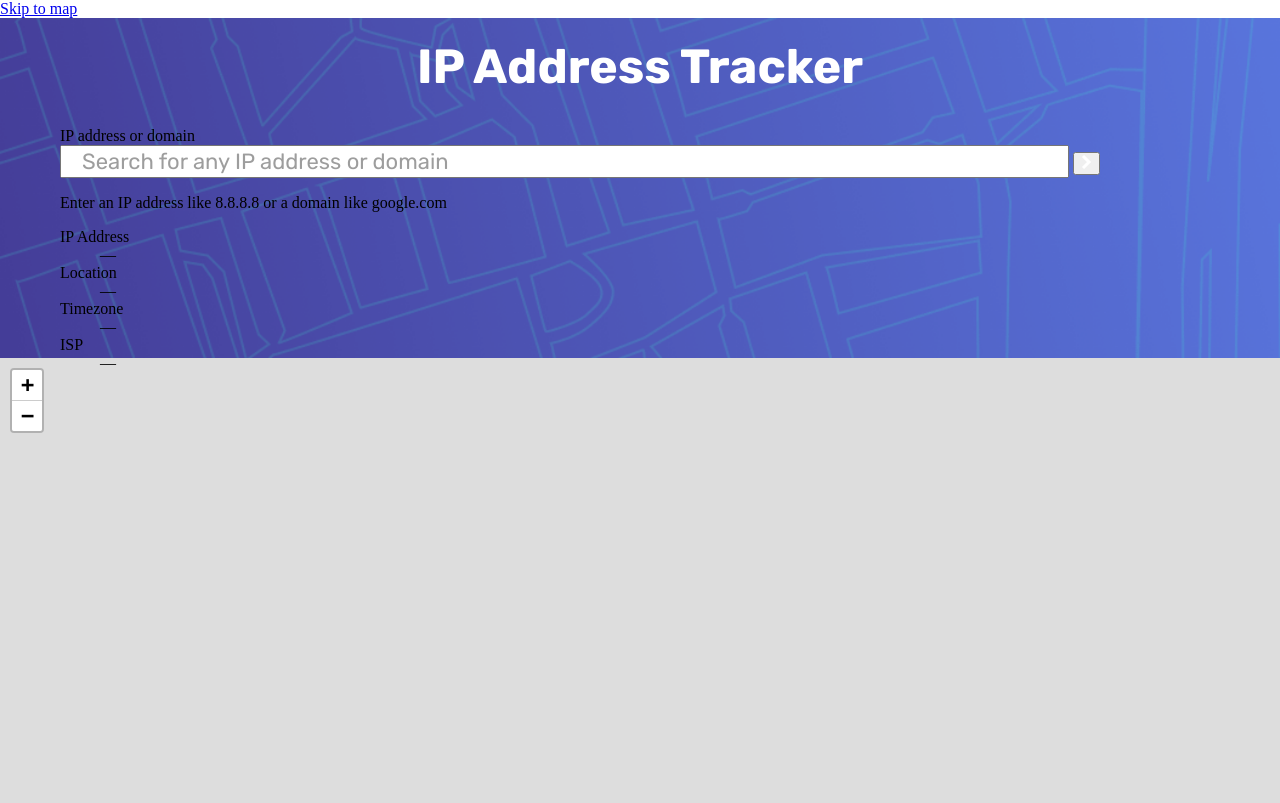
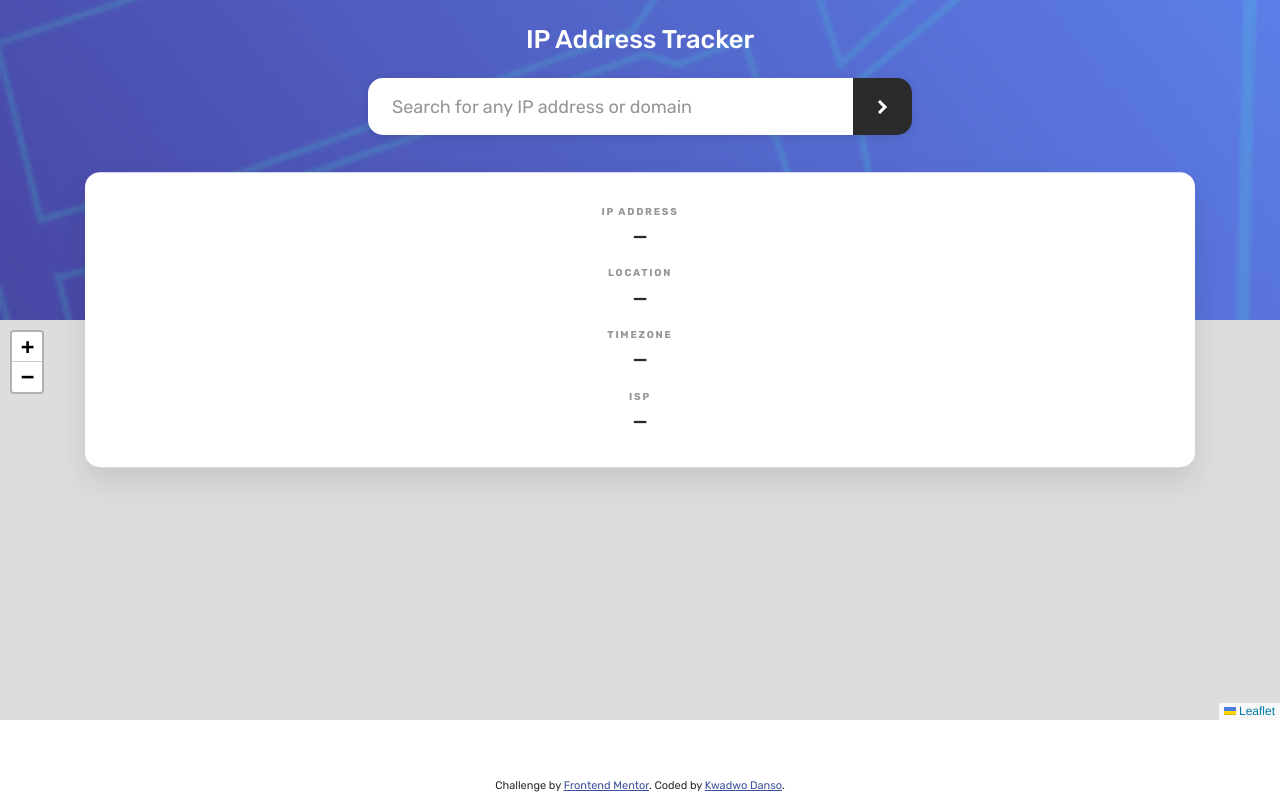
Before and after one commit to KwadwoDanso/ip-address-tracker, a plain HTML site: page index.html in a window 1280 px wide. Shown: the top 803 px of the page. Drawn offline with nearby package versions, Linux system fonts and the light colour scheme.

Commit message:
Css reset

```diff
--- a/styles.css
+++ b/styles.css
@@ -1,108 +1,221 @@
-{
-    box-szing: border-box;
+/*
+   IP ADDRESS TRACKER — styles.css
+   Version: Base styles (no responsive media queries yet)
+
+   FLEXBOX: body layout, search row
+   CSS GRID: detail cards
+   */
+
+/* ===== RESET ===== */
+*,
+*::before,
+*::after {
+    margin: 0;
+    padding: 0;
+    box-sizing: border-box;
 }
-body{
-    margin: 0;
+
+/* ===== CSS VARIABLES ===== */
+:root {
+    --very-dark-gray: hsl(0, 0%, 17%);
+    --dark-gray: hsl(0, 0%, 59%);
+    --white: #ffffff;
+    --focus-ring: hsl(228, 45%, 44%);
+    --card-shadow: 0 15px 30px rgba(0, 0, 0, 0.1);
 }
-header{
-    height: 320px;
-    background-image: url(images/pattern-bg-desktop.png);
-    background-size: cover;
-    padding-top: 20px;
-    padding-inline: 60px;
+
+/* ===== BODY — FLEXBOX column ===== */
+body {
+    font-family: "Rubik", sans-serif;
+    color: var(--very-dark-gray);
+    background: var(--white);
+    min-height: 100vh;
+    display: flex;
+    flex-direction: column;
+}
+
+/* ===== SKIP LINK ===== */
+.skip-link {
+    position: absolute;
+    left: -9999px;
+    top: 0;
+    background: var(--very-dark-gray);
+    color: var(--white);
+    padding: 0.75rem 1rem;
+    z-index: 10000;
+    text-decoration: none;
+    font-size: 0.85rem;
+}
+
+.skip-link:focus {
+    left: 0;
+    border-radius: 0 0 0.5rem 0;
+}
+
+/* ===== SCREEN-READER ONLY ===== */
+.sr-only {
+    position: absolute;
+    width: 1px;
+    height: 1px;
+    padding: 0;
+    margin: -1px;
+    overflow: hidden;
+    clip-path: inset(50%);
+    white-space: nowrap;
+    border: 0;
+}
+
+/* ===== HEADER / HERO ===== */
+.hero {
+    background: url("./images/pattern-bg-mobile.png") no-repeat center / cover;
+    text-align: center;
+    padding: 1.5rem 1.5rem 9rem;
     position: relative;
     z-index: 5;
 }
 
-h1{
-    font-size: 3rem;
-    font-family: Rubik;
-    color: white;
-    font-weight: 600;
-    margin-top: 0;
-    text-align: center;
-}
-.search-ip{
-    max-width: 700px;
-    display: flex;
-    height: 70px;
-    border-radius: 18px;
-    overflow: hidden;
-    margin-inline: auto;
+.hero h1 {
+    color: var(--white);
+    font-size: 1.6rem;
+    font-weight: 500;
+    margin-bottom: 1.5rem;
 }
 
-input{
-    width: 87%;
-    padding-inline: 20px;
-    font-size: 22px;
-    font-family: Rubik;
-    color: black;
+/* ===== SEARCH FORM ===== */
+#search-form {
+    max-width: 34rem;
+    margin: 0 auto 1.5rem;
 }
 
-input:focus{
+/* ===== SEARCH ROW — FLEXBOX ===== */
+.search-row {
+    display: flex;
+    border-radius: 15px;
+    overflow: hidden;
+    box-shadow: 0 2px 10px rgba(0, 0, 0, 0.1);
+}
+
+.search-row input {
+    flex: 1;
+    padding: 1.1rem 1.5rem;
+    border: none;
+    font-size: 18px;
+    font-family: "Rubik", sans-serif;
+    color: var(--very-dark-gray);
     outline: none;
+    min-width: 0;
+}
+
+.search-row input::placeholder {
+    color: var(--dark-gray);
+    font-size: 18px;
+    font-family: "Rubik", sans-serif;
+}
+
+.search-row input:focus {
+    box-shadow: inset 0 0 0 3px var(--focus-ring);
+}
+
+.search-row button {
+    background: var(--very-dark-gray);
     border: none;
-}
-input::placeholder{
-    color: hsla(0,0%,59%,0.938);
-    font-size: 22px;
-    font-family: Rubik;
-}
-.arrow{
-    width: 13%;
-    background-color: black;
+    padding: 1.1rem 1.5rem;
+    cursor: pointer;
     display: flex;
     align-items: center;
     justify-content: center;
+    transition: background 0.2s ease;
 }
-.data-container{
-    background-color: rbg(255,255,255);
-    max-width: 1220px;
-    height: 140px;
-    position: relative;
-    margin-inline: auto;
-    top: 60px;
-    border-radius: 20px;
-    box-shadow: 0px 0px 6px rgba(0,0,0,0.281);
-    display: flex;
-    gap: 20px;
-    align-items: center;
-    justify-content: space-between;
-    padding-inline: 40px;
+
+.search-row button:hover {
+    background: hsl(0, 0%, 35%);
 }
-.data{
-    width: 250px;
+
+.search-row button:focus-visible {
+    outline: 3px solid var(--white);
+    outline-offset: -3px;
 }
-.data+.data{
-    border-left: 1px solid rgba(128, 128, 128, 0.439);
+
+/* ===== STATUS MESSAGE ===== */
+.status-text {
+    color: var(--white);
+    font-size: 0.85rem;
+    min-height: 1.2em;
+    opacity: 0.9;
 }
-.info-title{
-    font-size:18px;
-    text-align: center;
-    font-family: Rubik;
-    font-weight: 600;
-    color: hsl(0, 0%, 59%);
+
+/* ===== DETAIL CARDS WRAPPER ===== */
+.details-wrapper {
+    position: absolute;
+    left: 1rem;
+    right: 1rem;
+    bottom: 0;
+    transform: translateY(50%);
+    z-index: 1000;
 }
-.info{
-    font-size: 22px;
-    font-family: Rubik;
-    font-weight: 600;
-    margin-top: 1rem;
+
+/* ===== DETAILS GRID — CSS GRID ===== */
+.details-grid {
+    display: grid;
+    grid-template-columns: 1fr;
+    gap: 0;
+    background: var(--white);
+    border-radius: 15px;
+    padding: 1.5rem;
+    box-shadow: var(--card-shadow);
+    max-width: 1110px;
+    margin: 0 auto;
     text-align: center;
 }
-#map{
-    height: 80vh;
+
+.detail-card {
+    padding: 0.6rem 0.5rem;
 }
 
-@media(max-width: 1000px){
-    .search-ip{
-        max-width: 600px;
-    }
-    h1{
-        font-size: 2.4rem;
-    }
-    .data-container{
-        height: 130px;
-        padding-inline: 20px;
-    }
+.detail-card dt {
+    font-size: 0.625rem;
+    text-transform: uppercase;
+    letter-spacing: 1.75px;
+    color: var(--dark-gray);
+    font-weight: 700;
+    margin-bottom: 0.4rem;
 }
+
+.detail-card dd {
+    margin: 0;
+    font-size: 1.25rem;
+    font-weight: 500;
+    color: var(--very-dark-gray);
+    word-break: break-word;
+}
+
+/* ===== MAP ===== */
+main {
+    flex: 1;
+    position: relative;
+    z-index: 1;
+}
+
+#map {
+    width: 100%;
+    height: 100%;
+    min-height: 400px;
+}
+
+/* ===== ATTRIBUTION ===== */
+.attribution {
+    font-size: 11px;
+    text-align: center;
+    padding: 0.5rem;
+    background: var(--white);
+}
+
+.attribution a {
+    color: var(--focus-ring);
+}
+
+/* ===== FOCUS STYLES ===== */
+a:focus-visible {
+    outline: 3px solid var(--focus-ring);
+    outline-offset: 2px;
+}
```
